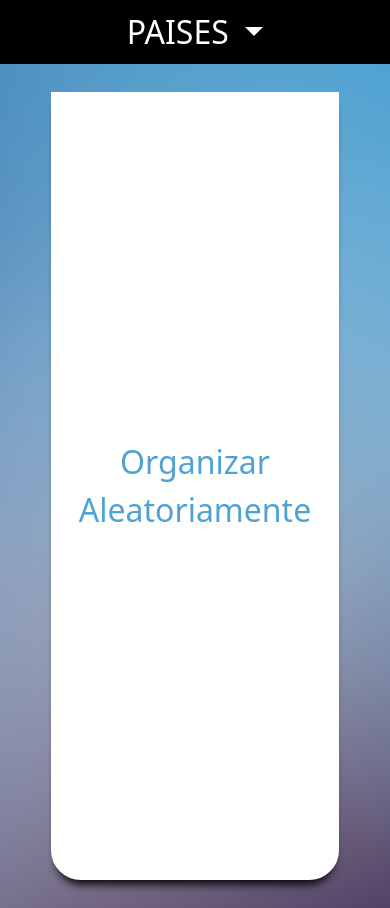
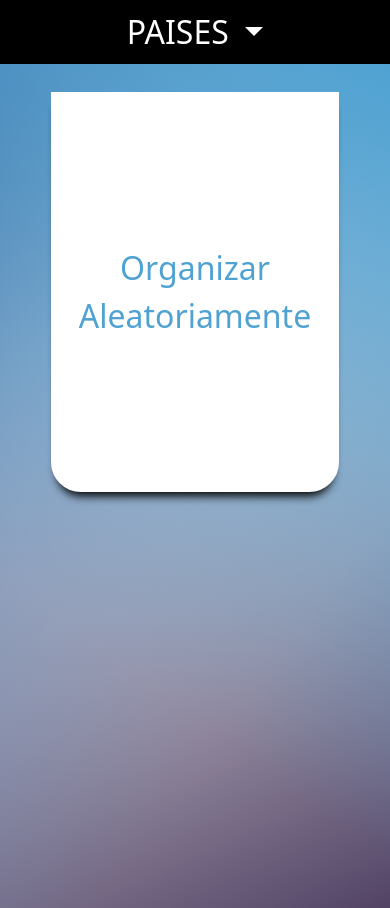
Before and after one commit to ccumaco/bootstrap-prueba, a plain HTML site: page index.html in a window 390 px wide. Drawn offline with nearby package versions, Linux system fonts and the light colour scheme; no server answers.

Commit message:
responsive

```diff
--- a/index.scss
+++ b/index.scss
@@ -128,6 +128,9 @@ body{
             border: 2px solid #fff;
             border-radius: 0 0 30px 30px;
             cursor: pointer;
+            @include sm{
+                max-height: 400px;
+            }
             &:hover{
                 transform: scale(1.1);
                 background: #a5a5a5;
```
Also changed, not shown: index.css, 1 other file.
